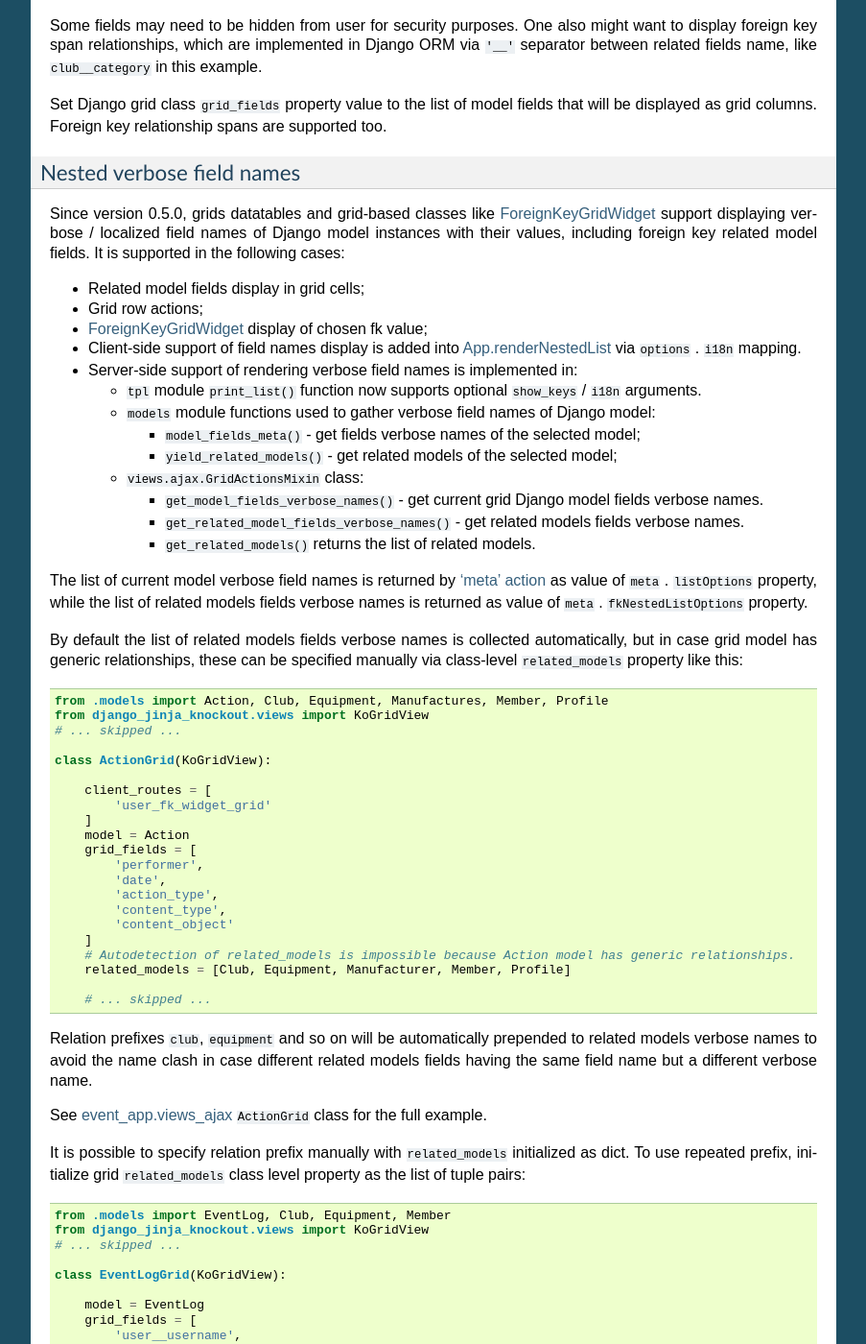
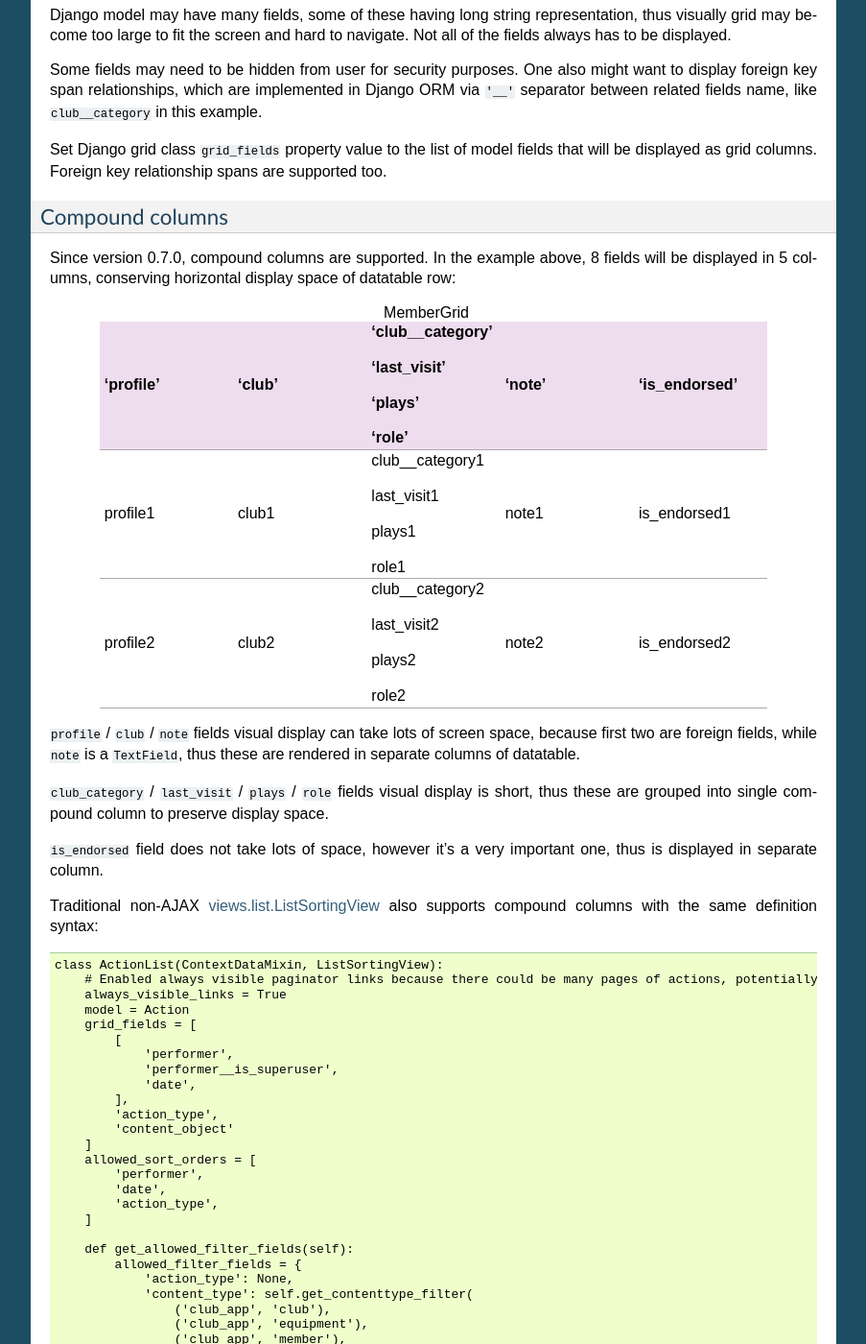
Before and after one commit to Dmitri-Sintsov/django-jinja-knockout, a Sphinx documentation site: the page built from docs/grids.rst, in a window 1280 px wide and 1400 px high, scrolled down 7211 px. Shown: the whole window at 96% size, without its empty margins (198-1101 px from the left). Built offline with Sphinx 7.4.7, drawn with Linux system fonts in a browser that asks for light colours; some of the changed text lies outside the part shown.

Commit message:
Added documentation for grid datatable compound columns.

```diff
--- a/README.rst
+++ b/README.rst
@@ -124,8 +124,9 @@ Updated to latest versions of Knockout.js / jQuery / Bootstrap 3.
 
 Built-in Javascript error logger.
 
-Request mock-up for console usage is greatly improved. That enables reverse resolving of FQN urls in console via
-`reverseq()`_ calls.
+Request mock-up when running without web server is greatly improved. That enables reverse resolving of FQN urls in
+console management commands and in background celery tasks via `reverseq()`_ calls when sites framework is correctly
+set up.
 
 Headless Chrome Selenium webdriver support (phantom.js is outdated).
 
--- a/docs/grids.rst
+++ b/docs/grids.rst
@@ -401,9 +401,9 @@ Let's see some more advanced grid sample for the ``club_app.models.Member``, Dja
 
         client_routes = [
             'member_grid',
-            # url name (route) for 'profile' key of allowed_filter_fields
+            # url name (route) for 'profile' key of self.allowed_filter_fields
             'profile_fk_widget_grid',
-            # url name (route) for 'club' key of allowed_filter_fields
+            # url name (route) for 'club' key of self.allowed_filter_fields
             'club_grid_simple'
         ]
         # Use custom grid template instead of default 'cbv_grid.htm' template.
@@ -412,11 +412,14 @@ Let's see some more advanced grid sample for the ``club_app.models.Member``, Dja
         grid_fields = [
             'profile',
             'club',
-            # Will join 'category' field from related 'Club' model automatically via Django ORM (span relationships).
-            'club__category',
-            'last_visit',
-            'plays',
-            'role',
+            # Compound columns:
+            [
+                # Will join 'category' field from related 'Club' table automatically via Django ORM.
+                'club__category',
+                'last_visit',
+                'plays',
+                'role',
+            ],
             'note',
             'is_endorsed'
         ]
@@ -465,6 +468,94 @@ relationships, which are implemented in Django ORM via ``'__'`` separator betwee
 
 Set Django grid class ``grid_fields`` property value to the list of model fields that will be displayed as grid columns.
 Foreign key relationship spans are supported too.
+
+Compound columns
+~~~~~~~~~~~~~~~~
+
+Since version 0.7.0, compound columns are supported. In the example above, 8 fields will be displayed in 5 columns,
+conserving horizontal display space of datatable row:
+
+.. list-table:: MemberGrid
+   :widths: 20 20 20 20 20
+   :header-rows: 1
+
+   * - 'profile'
+     - 'club'
+     - 'club__category'
+
+       'last_visit'
+
+       'plays'
+
+       'role'
+
+     - 'note'
+     - 'is_endorsed'
+   * - profile1
+     - club1
+     - club__category1
+
+       last_visit1
+
+       plays1
+
+       role1
+
+     - note1
+     - is_endorsed1
+   * - profile2
+     - club2
+     - club__category2
+
+       last_visit2
+
+       plays2
+
+       role2
+
+     - note2
+     - is_endorsed2
+
+``profile`` / ``club`` / ``note`` fields visual display can take lots of screen space, because first two are foreign
+fields, while ``note`` is a ``TextField``, thus these are rendered in separate columns of datatable.
+
+``club_category`` / ``last_visit`` / ``plays`` / ``role`` fields visual display is short, thus these are grouped into
+single compound column to preserve display space.
+
+``is_endorsed`` field does not take lots of space, however it's a very important one, thus is displayed in separate
+column.
+
+Traditional non-AJAX `views.list.ListSortingView`_ also supports compound columns with the same definition syntax::
+
+    class ActionList(ContextDataMixin, ListSortingView):
+        # Enabled always visible paginator links because there could be many pages of actions, potentially.
+        always_visible_links = True
+        model = Action
+        grid_fields = [
+            [
+                'performer',
+                'performer__is_superuser',
+                'date',
+            ],
+            'action_type',
+            'content_object'
+        ]
+        allowed_sort_orders = [
+            'performer',
+            'date',
+            'action_type',
+        ]
+
+        def get_allowed_filter_fields(self):
+            allowed_filter_fields = {
+                'action_type': None,
+                'content_type': self.get_contenttype_filter(
+                    ('club_app', 'club'),
+                    ('club_app', 'equipment'),
+                    ('club_app', 'member'),
+                )
+            }
+            return allowed_filter_fields
 
 Nested verbose field names
 ~~~~~~~~~~~~~~~~~~~~~~~~~~
```
